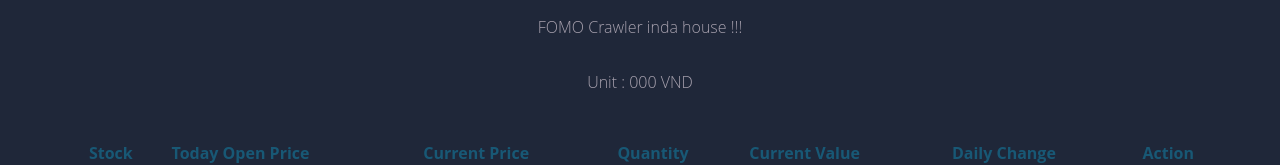
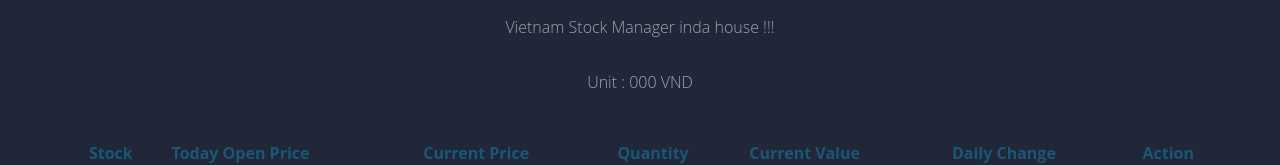
Before and after one commit to nhattrungluu/StockCrawlerChromePlugin, a React app: page / in a window 1280 px wide. Shown: the top 165 px of the page. Built offline with nearby package versions, Linux system fonts and the light colour scheme.

Commit message:
!update project name

```diff
--- a/public/index.html
+++ b/public/index.html
@@ -9,7 +9,7 @@
       rel="stylesheet"
       href="https://cdnjs.cloudflare.com/ajax/libs/font-awesome/4.7.0/css/font-awesome.min.css"
     />
-    <meta name="description" content="Stock Crawler" />
+    <meta name="description" content="Vietnam Stock Manager" />
     <link rel="apple-touch-icon" href="%PUBLIC_URL%/logo192.png" />
     <!--
       manifest.json provides metadata used when your web app is installed on a
--- a/src/view/popup/index.tsx
+++ b/src/view/popup/index.tsx
@@ -246,7 +246,7 @@ class PopUp extends React.Component<any, State> {
     } = this.state;
     return (
       <div className="popupContainer">
-        <p>FOMO Crawler inda house !!!</p>
+        <p>Vietnam Stock Manager inda house !!!</p>
         <p> Unit : 000 VND </p>
         <table className="container">
           <thead>
```
Also changed, not shown: public/manifest.json.
